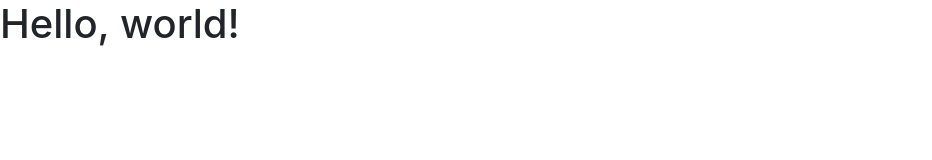
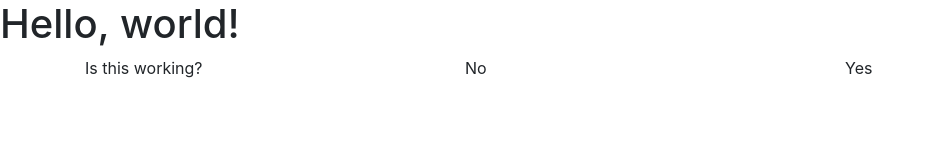
Before and after one commit to eballard2023/eballard2023.github.io, a plain HTML site: page index.html in a window 1280 px wide. Shown: the whole page, without its empty margins (0-932 px from the left). Drawn offline with nearby package versions, Linux system fonts and the light colour scheme.

Commit message:
Update index.html

```diff
--- a/index.html
+++ b/index.html
@@ -12,6 +12,20 @@
   </head>
   <body>
     <h1>Hello, world!</h1>
+
+    <div class="container">
+        <div class="row">
+          <div class="col-md-4">
+            Is this working?
+          </div>
+          <div class="col-md-4">
+            No
+          </div>
+          <div class="col-md-4">
+            Yes
+          </div>
+        </div>
+      </div>
     <script src="https://cdn.jsdelivr.net/npm/bootstrap@5.3.0-alpha3/dist/js/bootstrap.bundle.min.js" integrity="sha384-ENjdO4Dr2bkBIFxQpeoTz1HIcje39Wm4jDKdf19U8gI4ddQ3GYNS7NTKfAdVQSZe" crossorigin="anonymous"></script>
   </body>
 </html>
```
